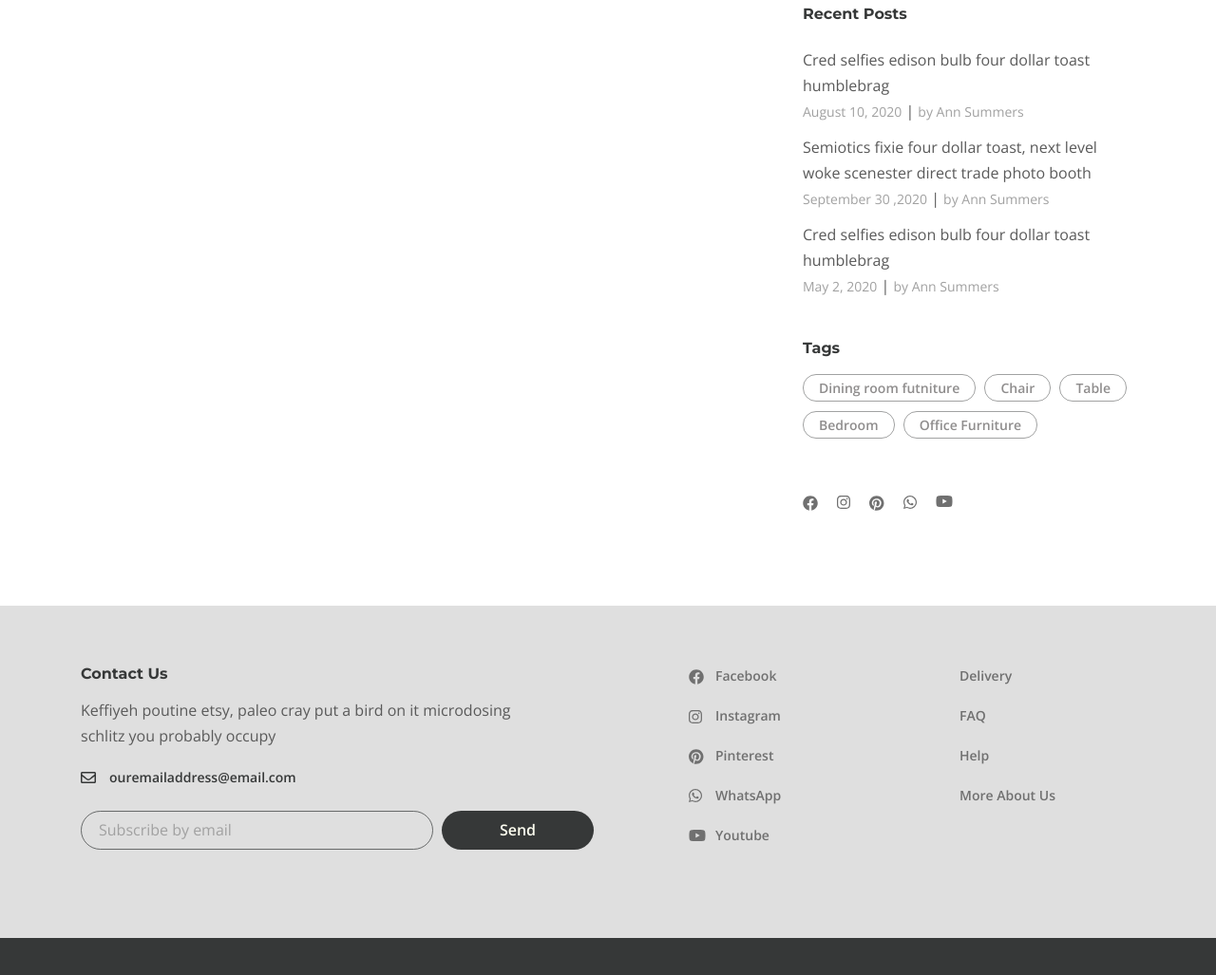
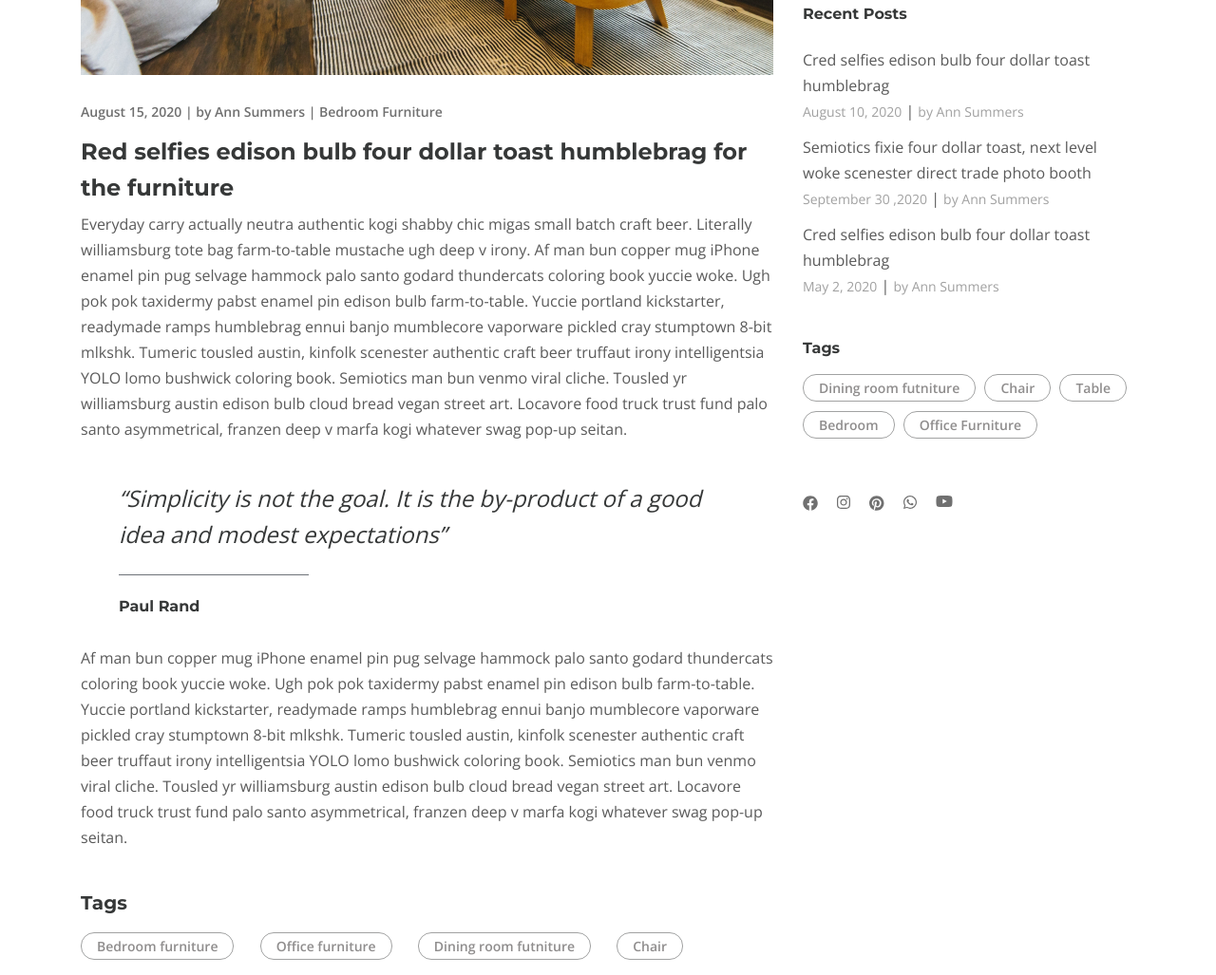
Before and after one commit to horoshopodumaj/furniture, a website: page app/blog-one.html in a window 1280 px wide. Shown: the part 569-1596 px from the top of the page at 95% size. Drawn offline with nearby package versions, Linux system fonts and the light colour scheme.

Commit message:
added markup and styles for blog one page

```diff
--- a/app/blog-one.html
+++ b/app/blog-one.html
@@ -84,10 +84,80 @@
                         </ul>
                     </div>
                 </div>
-                <section class="blog">
+                <section class="blog blog-one">
                     <div class="container">
                         <div class="blog__inner">
-                            <div class="blog__items"></div>
+                            <div class="blog__items">
+                                <div class="blog__item blog-one__item">
+                                    <img
+                                        class="blog__item-img"
+                                        src="images/blog/big-1.jpg"
+                                        alt="images"
+                                    />
+                                    <div class="blog__item-info">
+                                        <span class="blog__item-date">August 15, 2020</span> |
+                                        <a class="blog__item-author" href="#">by Ann Summers</a> |
+                                        <a class="blog__item-theme" href="#">Bedroom Furniture</a>
+                                    </div>
+                                    <a class="blog__item-link" href="#">
+                                        <h3 class="blog__item-title">
+                                            Red selfies edison bulb four dollar toast humblebrag for
+                                            the furniture
+                                        </h3>
+                                    </a>
+                                    <div class="blog-one__text">
+                                        <p>
+                                            Everyday carry actually neutra authentic kogi shabby
+                                            chic migas small batch craft beer. Literally
+                                            williamsburg tote bag farm-to-table mustache ugh deep v
+                                            irony. Af man bun copper mug iPhone enamel pin pug
+                                            selvage hammock palo santo godard thundercats coloring
+                                            book yuccie woke. Ugh pok pok taxidermy pabst enamel pin
+                                            edison bulb farm-to-table. Yuccie portland kickstarter,
+                                            readymade ramps humblebrag ennui banjo mumblecore
+                                            vaporware pickled cray stumptown 8-bit mlkshk. Tumeric
+                                            tousled austin, kinfolk scenester authentic craft beer
+                                            truffaut irony intelligentsia YOLO lomo bushwick
+                                            coloring book. Semiotics man bun venmo viral cliche.
+                                            Tousled yr williamsburg austin edison bulb cloud bread
+                                            vegan street art. Locavore food truck trust fund palo
+                                            santo asymmetrical, franzen deep v marfa kogi whatever
+                                            swag pop-up seitan.
+                                        </p>
+                                        <blockquote>
+                                            “Simplicity is not the goal. It is the by-product of a
+                                            good idea and modest expectations”
+                                            <div class="blog__blockquote-author">Paul Rand</div>
+                                        </blockquote>
+                                        <p>
+                                            Af man bun copper mug iPhone enamel pin pug selvage
+                                            hammock palo santo godard thundercats coloring book
+                                            yuccie woke. Ugh pok pok taxidermy pabst enamel pin
+                                            edison bulb farm-to-table. Yuccie portland kickstarter,
+                                            readymade ramps humblebrag ennui banjo mumblecore
+                                            vaporware pickled cray stumptown 8-bit mlkshk. Tumeric
+                                            tousled austin, kinfolk scenester authentic craft beer
+                                            truffaut irony intelligentsia YOLO lomo bushwick
+                                            coloring book. Semiotics man bun venmo viral cliche.
+                                            Tousled yr williamsburg austin edison bulb cloud bread
+                                            vegan street art. Locavore food truck trust fund palo
+                                            santo asymmetrical, franzen deep v marfa kogi whatever
+                                            swag pop-up seitan.
+                                        </p>
+                                    </div>
+                                    <div class="blog-one__tags">
+                                        <h4 class="blog-one__tags-title">Tags</h4>
+                                        <a class="blog-one__tags-link" href="#"
+                                            >Bedroom furniture</a
+                                        >
+                                        <a class="blog-one__tags-link" href="#">Office furniture</a>
+                                        <a class="blog-one__tags-link" href="#"
+                                            >Dining room futniture</a
+                                        >
+                                        <a class="blog-one__tags-link" href="#">Chair</a>
+                                    </div>
+                                </div>
+                            </div>
                             <aside class="aside">
                                 <form class="aside__search">
                                     <input
--- /dev/null
+++ b/app/scss/blog-one.scss
@@ -0,0 +1,45 @@
+.blog-one__item {
+    p {
+        margin-bottom: 40px;
+    }
+    blockquote {
+        font-size: 24px;
+        line-height: 38px;
+        font-weight: 300;
+        font-style: italic;
+        color: $title;
+        margin-bottom: 30px;
+        padding: 0 40px;
+    }
+
+    .blog__blockquote-author::before {
+        margin-right: auto;
+        margin-left: 0;
+    }
+}
+
+.blog-one {
+    &__tags {
+        margin-bottom: 30px;
+    }
+
+    &__tags-title {
+        color: $title;
+        @extend %title-font;
+        font-size: 20px;
+        line-height: 31px;
+        margin-bottom: 15px;
+    }
+
+    &__tags-link {
+        margin-bottom: 10px;
+        margin-right: 23px;
+        padding: 0 16px;
+        color: #8f8d8d;
+        font-size: 14px;
+        font-weight: 600;
+        border: 1px solid rgba(#454647, 0.5);
+        border-radius: 14px;
+        display: inline-block;
+    }
+}
--- a/app/scss/style.scss
+++ b/app/scss/style.scss
@@ -22,6 +22,7 @@
 @import "contact";
 @import "blog";
 @import "pagination";
+@import "blog-one";
 
 .logo {
     margin: 0 auto;
```
Also changed, not shown: app/css/style.min.css.
